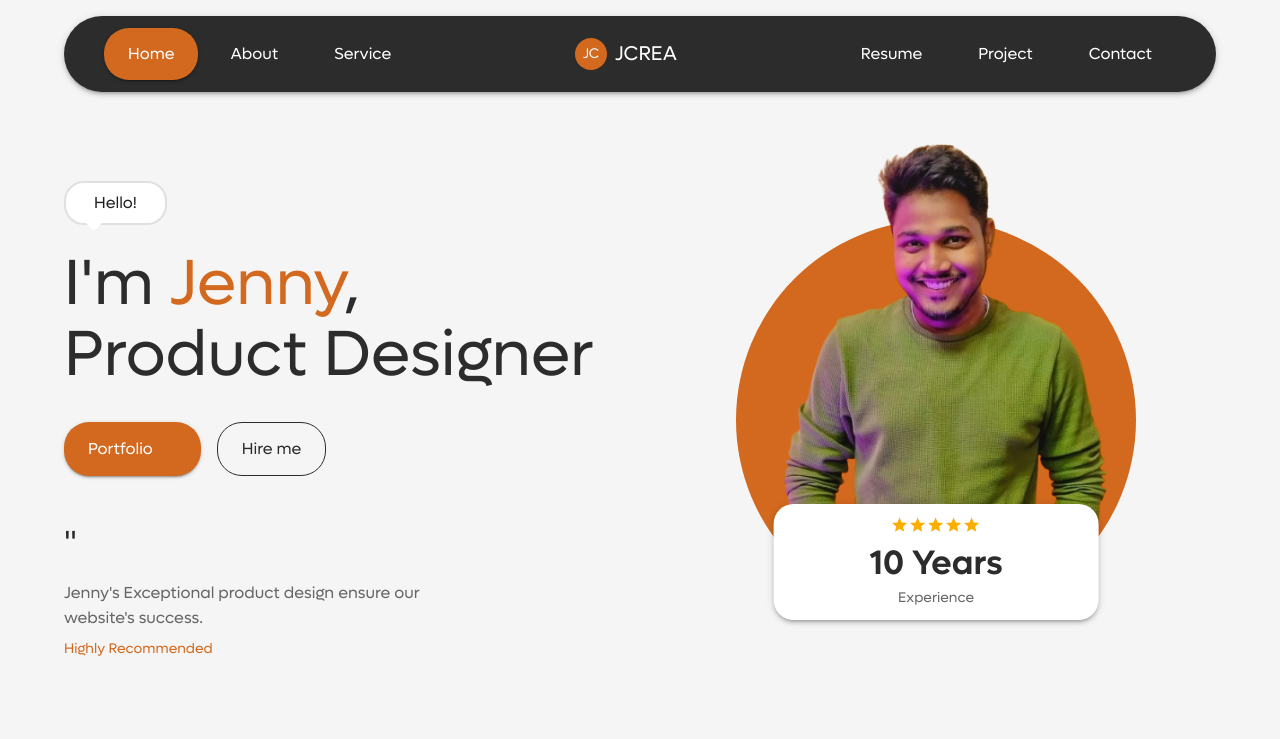
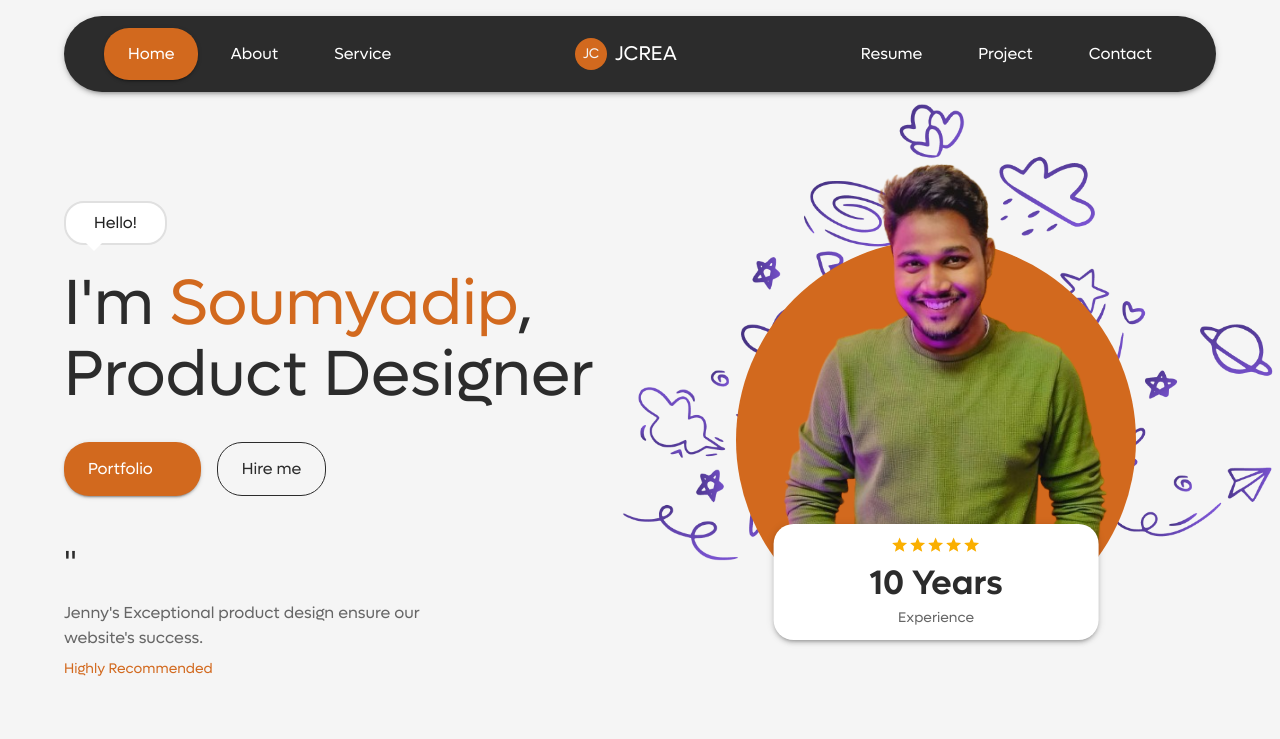
Before and after one commit to Soumyadip-62/portfolio-2024, a React (Vite) app: page / in a window 1280 px wide. Shown: the top 739 px of the page. Built offline with nearby package versions, Linux system fonts and the light colour scheme; some icons are missing.

Commit message:
Add banner background effect and update component structure

```diff
--- a/src/assets/index.tsx
+++ b/src/assets/index.tsx
@@ -1,4 +1,5 @@
 export default {
     my_image:'/assets/images/my-image-removebg-preview.png',
     my_image2:'/assets/images/my_img_2.png',
+    banner_bg_effect:'/assets/images/banner_background_effect.png',
 }
--- a/src/components/Banner.tsx
+++ b/src/components/Banner.tsx
@@ -1,16 +1,46 @@
-
-import { Box } from '@mui/material'
-import Header from './header'
-import { Button, Typography, Container, Rating, Paper, Chip } from "@mui/material"
-import ArrowOutwardIcon from "@mui/icons-material/ArrowOutward"
-import assets from '../assets'
+import { Box } from "@mui/material";
+import Header from "./header";
+import {
+    Button,
+    Typography,
+    Container,
+    Rating,
+    Paper,
+    Chip,
+} from "@mui/material";
+import ArrowOutwardIcon from "@mui/icons-material/ArrowOutward";
+import assets from "../assets";
+import React from "react";
 
 const Banner = () => {
+    // Call showBackggroundEffect when scrolled
+    React.useEffect(() => {
+        const handleScroll = () => {
+            showBackggroundEffect();
+        };
+        window.addEventListener("scroll", handleScroll);
+        return () => window.removeEventListener("scroll", handleScroll);
+    }, []);
+
+    const showBackggroundEffect = () => {
+        if (typeof window !== "undefined") {
+            console.log(window.scrollY)
+            if (window.scrollY > 2) {
+
+                document.querySelector('.background_effect')?.classList.add('show')
+            }
+
+            return window.scrollY || window.pageYOffset;
+        }
+        return 0;
+    }
+
+
     return (
         <Box sx={{ bgcolor: "background.default" }}>
             <Header />
             <Container maxWidth="lg" sx={{ mt: 6 }}>
-                <Box sx={{ display: "flex", alignItems: "center", minHeight: "70vh" }}>
+                <Box sx={{ display: "flex", alignItems: "center", minHeight: "75vh" }}>
                     {/* Left Content */}
                     <Box sx={{ flex: 1, pr: 4 }}>
                         {/* Hello Chip */}
@@ -51,7 +81,7 @@ const Banner = () => {
                                 },
                             }}
                         >
-                            I'm <span className="highlight">Jenny</span>,<br />
+                            I'm <span className="highlight">Soumyadip</span>,<br />
                             Product Designer
                         </Typography>
 
@@ -119,7 +149,29 @@ const Banner = () => {
                     </Box>
 
                     {/* Right Content - Photo and Stats */}
-                    <Box sx={{ flex: 1, position: "relative", textAlign: "center" }}>
+                    <Box sx={{
+                        flex: 1, position: "relative", textAlign: "center",
+                        '.show': {
+                            width: "700px",
+                            height: '600px',
+
+                        }
+                    }}>
+                        <Box
+                            component="img"
+                            className="background_effect"
+                            src={assets.banner_bg_effect}
+                            width={0}
+                            height={0}
+                            sx={{
+                                objectFit: "contain",
+                                position: "absolute",
+                                bottom: "0",
+                                left: "50%",
+                                transform: "translateX(-50%)",
+                                transition: 'all 0.5s ease-in-out'
+                            }}
+                        />
                         {/* Orange Circle Background */}
                         <Box
                             sx={{
@@ -155,13 +207,13 @@ const Banner = () => {
                             sx={{
                                 position: "absolute",
                                 bottom: 0,
-                                left: '50%',
-                                transform: 'translateX(-50%)',
+                                left: "50%",
+                                transform: "translateX(-50%)",
                                 p: 1.5,
                                 borderRadius: "20px",
                                 textAlign: "center",
                                 bgcolor: "white",
-                                width: '58%'
+                                width: "58%",
                             }}
                         >
                             <Rating value={5} readOnly size="small" sx={{ mb: 1 }} />
@@ -171,7 +223,7 @@ const Banner = () => {
                                     fontWeight: 700,
                                     color: "#2C2C2C",
                                     mb: 0.5,
-                                    fontFamily:'Lufga Semibold',
+                                    fontFamily: "Lufga Semibold",
                                 }}
                             >
                                 10 Years
@@ -189,11 +241,8 @@ const Banner = () => {
                     </Box>
                 </Box>
             </Container>
+        </Box>
+    );
+};
 
-        </Box>
-
-
-    )
-}
-
-export default Banner
+export default Banner;
```
